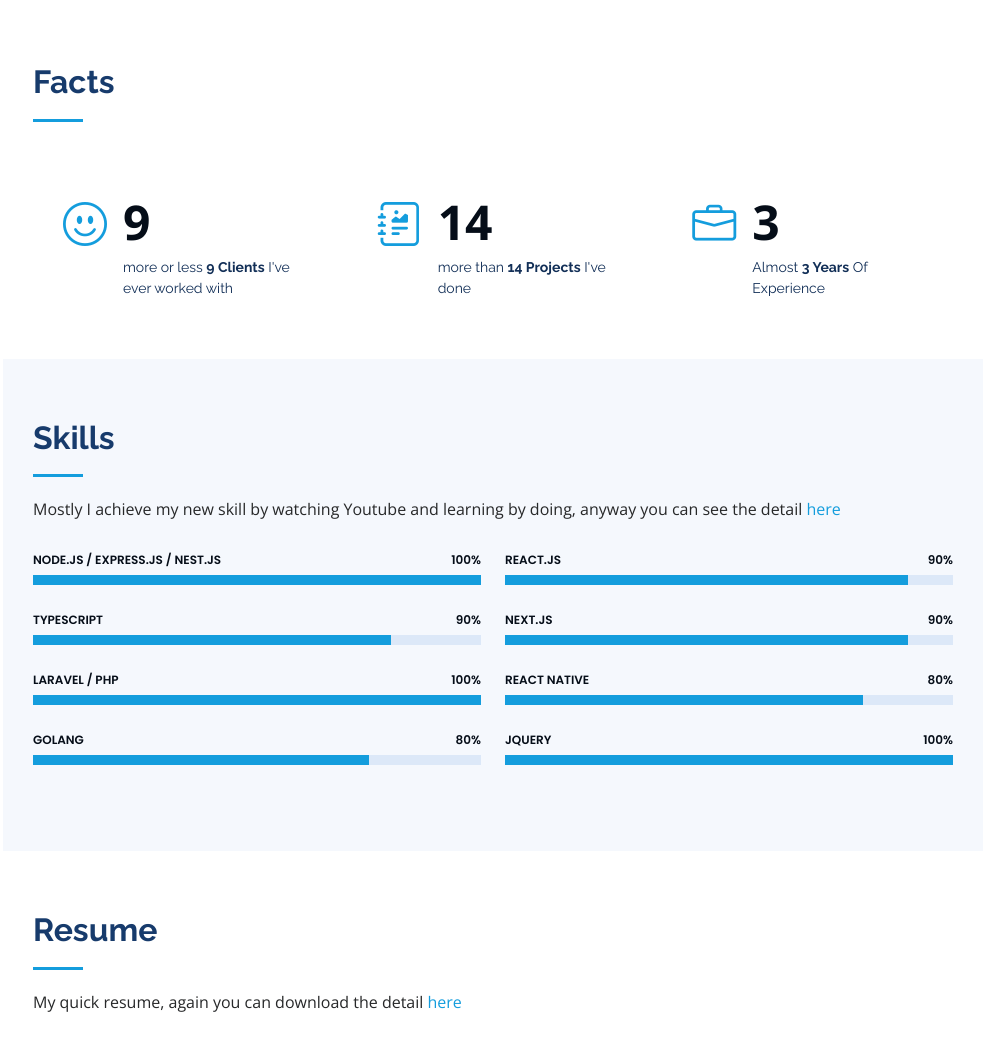
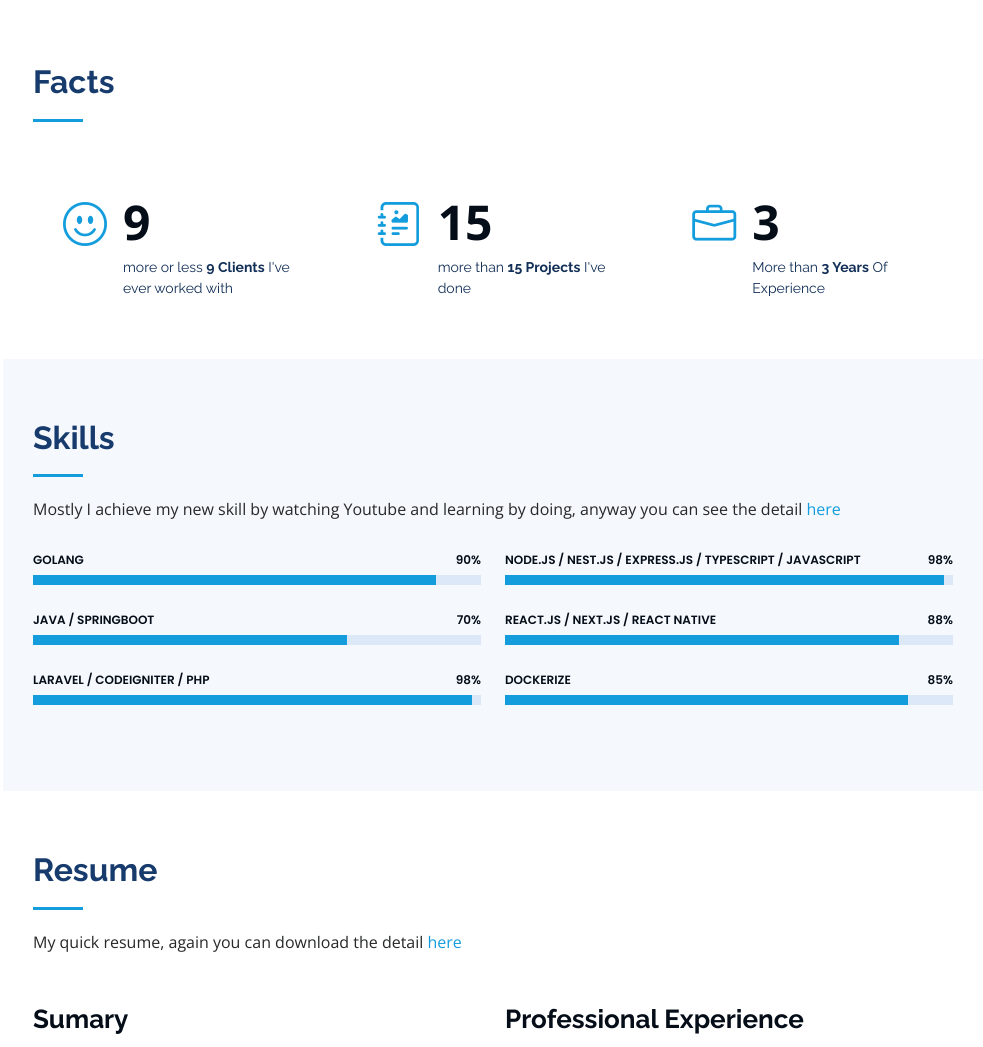
Before and after one commit to Ammarfar/portfolio, a plain HTML site: page index.html in a window 1280 px wide. Shown: the part 1302-2349 px from the top of the page, without its empty margins (297-1280 px from the left). Drawn offline with nearby package versions, Linux system fonts and the light colour scheme.

Commit message:
feat: update skills n exp

```diff
--- a/index.html
+++ b/index.html
@@ -146,9 +146,9 @@
           <div class="col-lg-4 d-md-flex align-items-md-stretch" data-aos="fade-up" data-aos-delay="100">
             <div class="count-box">
               <i class="bi bi-journal-richtext"></i>
-              <span data-purecounter-start="0" data-purecounter-end="14" data-purecounter-duration="1"
+              <span data-purecounter-start="0" data-purecounter-end="15" data-purecounter-duration="1"
                 class="purecounter"></span>
-              <p>more than <strong>14 Projects</strong> I've done</p>
+              <p>more than <strong>15 Projects</strong> I've done</p>
             </div>
           </div>
 
@@ -157,7 +157,7 @@
               <i class="bi bi-briefcase"></i>
               <span data-purecounter-start="0" data-purecounter-end="3" data-purecounter-duration="1"
                 class="purecounter"></span>
-              <p>Almost <strong>3 Years</strong> Of Experience</p>
+              <p>More than <strong>3 Years</strong> Of Experience</p>
             </div>
           </div>
 
@@ -182,33 +182,25 @@
           <div class="col-lg-6" data-aos="fade-up">
 
             <div class="progress">
-              <span class="skill">Node.js / Express.js / Nest.js <i class="val">100%</i></span>
+              <span class="skill">Golang<i class="val">90%</i></span>
               <div class="progress-bar-wrap">
-                <div class="progress-bar" role="progressbar" aria-valuenow="100" aria-valuemin="0" aria-valuemax="100">
+                <div class="progress-bar" role="progressbar" aria-valuenow="90" aria-valuemin="0" aria-valuemax="100">
                 </div>
               </div>
             </div>
 
             <div class="progress">
-              <span class="skill">Typescript <i class="val">90%</i></span>
+              <span class="skill">Java / Springboot<i class="val">70%</i></span>
               <div class="progress-bar-wrap">
-                <div class="progress-bar" role="progressbar" aria-valuenow="80" aria-valuemin="0" aria-valuemax="100">
+                <div class="progress-bar" role="progressbar" aria-valuenow="70" aria-valuemin="0" aria-valuemax="100">
                 </div>
               </div>
             </div>
 
             <div class="progress">
-              <span class="skill">Laravel / PHP<i class="val">100%</i></span>
+              <span class="skill">Laravel / Codeigniter / PHP<i class="val">98%</i></span>
               <div class="progress-bar-wrap">
-                <div class="progress-bar" role="progressbar" aria-valuenow="100" aria-valuemin="0" aria-valuemax="100">
-                </div>
-              </div>
-            </div>
-
-            <div class="progress">
-              <span class="skill">Golang <i class="val">80%</i></span>
-              <div class="progress-bar-wrap">
-                <div class="progress-bar" role="progressbar" aria-valuenow="75" aria-valuemin="0" aria-valuemax="100">
+                <div class="progress-bar" role="progressbar" aria-valuenow="98" aria-valuemin="0" aria-valuemax="100">
                 </div>
               </div>
             </div>
@@ -218,33 +210,25 @@
           <div class="col-lg-6" data-aos="fade-up" data-aos-delay="100">
 
             <div class="progress">
-              <span class="skill">React.js <i class="val">90%</i></span>
+              <span class="skill">Node.js / Nest.js / Express.js / Typescript / Javascript<i class="val">98%</i></span>
               <div class="progress-bar-wrap">
-                <div class="progress-bar" role="progressbar" aria-valuenow="90" aria-valuemin="0" aria-valuemax="100">
+                <div class="progress-bar" role="progressbar" aria-valuenow="98" aria-valuemin="0" aria-valuemax="100">
                 </div>
               </div>
             </div>
 
             <div class="progress">
-              <span class="skill">Next.js <i class="val">90%</i></span>
+              <span class="skill">React.js / Next.js / React Native<i class="val">88%</i></span>
               <div class="progress-bar-wrap">
-                <div class="progress-bar" role="progressbar" aria-valuenow="90" aria-valuemin="0" aria-valuemax="100">
+                <div class="progress-bar" role="progressbar" aria-valuenow="88" aria-valuemin="0" aria-valuemax="100">
                 </div>
               </div>
             </div>
 
             <div class="progress">
-              <span class="skill">React Native <i class="val">80%</i></span>
+              <span class="skill">Dockerize<i class="val">85%</i></span>
               <div class="progress-bar-wrap">
-                <div class="progress-bar" role="progressbar" aria-valuenow="80" aria-valuemin="0" aria-valuemax="100">
-                </div>
-              </div>
-            </div>
-
-            <div class="progress">
-              <span class="skill">Jquery <i class="val">100%</i></span>
-              <div class="progress-bar-wrap">
-                <div class="progress-bar" role="progressbar" aria-valuenow="100" aria-valuemin="0" aria-valuemax="100">
+                <div class="progress-bar" role="progressbar" aria-valuenow="90" aria-valuemin="0" aria-valuemax="100">
                 </div>
               </div>
             </div>
@@ -301,10 +285,13 @@
               <p><em>Remote </em></p>
               <ul>
                 <li>
-                  Admin Web for Machine Reporting (Express.js, Sequelize, Mssql, Bootstrap)
+                  Service for Bank’s Pension Fund (Go, Echo, Mysql, Google Cloud)
                 </li>
                 <li>
-                  Accounting Web (React.js, Redux)
+                  Portal Web for E-commerce E-learning (Next.js, Docker, Tanstack, Bootstrap)
+                </li>
+                <li>
+                  Admin Web for Machine Reporting (Express.js, Sequelize, Mssql, Bootstrap)
                 </li>
                 <li>
                   Vending Store Mobile App (React Native, Tailwind, Redux, Payment Gateway, Laravel, Mysql)
```
